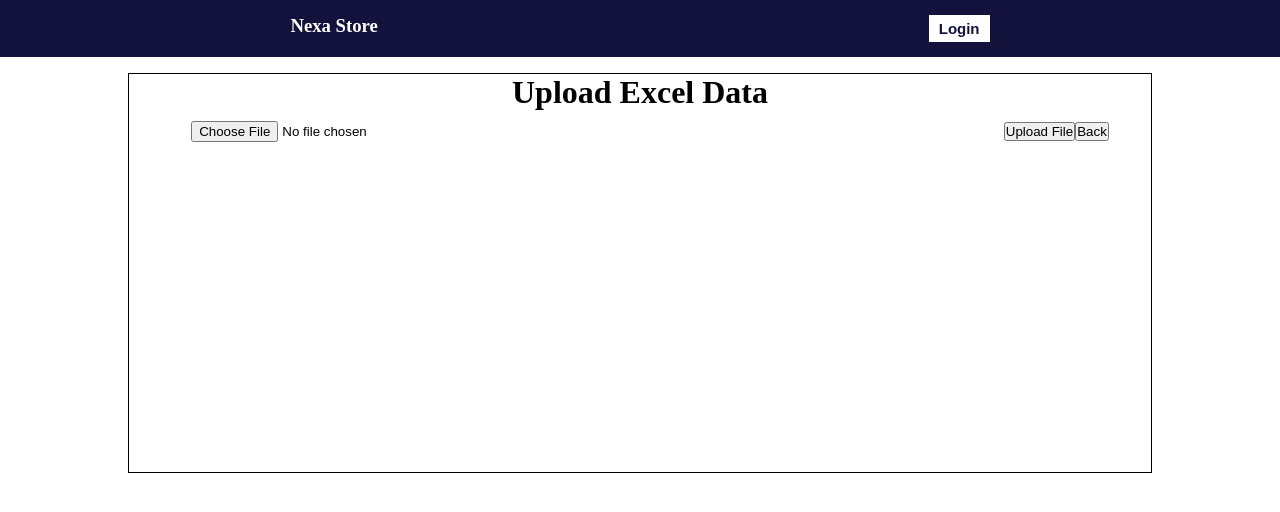
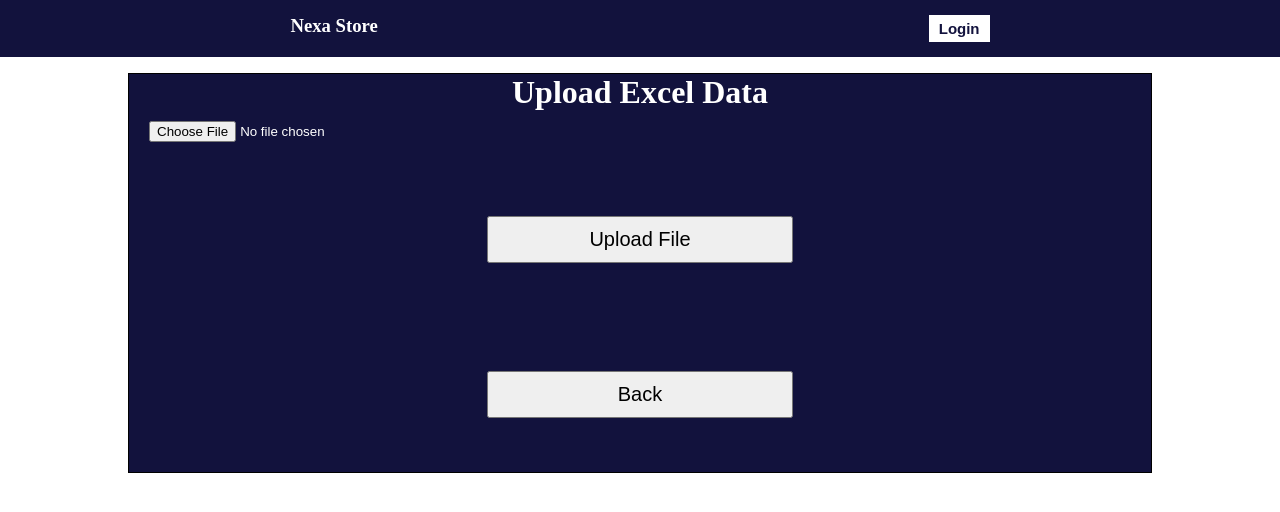
Before and after one commit to AkshitBhati/Nexa-store-project, a React (Vite) app: page /excel in a window 1280 px wide. Shown: the top 512 px of the page. Built offline with nearby package versions, Linux system fonts and the light colour scheme; no server answers.

Commit message:
excel sheet component styling

```diff
--- a/src/Components/ExcelData/Excel.css
+++ b/src/Components/ExcelData/Excel.css
@@ -5,4 +5,17 @@
     margin: auto;
     margin-top: 1rem;
     text-align: center;
+    background-color: rgb(18, 18, 61);
+    color: #fff;
+    display: flex;
+    flex-direction: column;
 }
+
+.excel__btn{
+    margin: 10px;
+    width: 30%;
+    padding: 10px;
+    margin: auto;
+    font-size: 20px;
+    cursor: pointer;
+}
--- a/src/Components/ExcelData/Excel.jsx
+++ b/src/Components/ExcelData/Excel.jsx
@@ -104,9 +104,9 @@
   return (
     <div className='excel'>
       <h1>Upload Excel Data</h1>
-      <input type='file' accept='.xlsx,.xls' onChange={handleUpload} />
-      <button onClick={handleSubmit}>Upload File</button>
-      <button onClick={backBtn}>Back</button>
+      <input type='file' accept='.xlsx,.xls' onChange={handleUpload} className="excel__input"/>
+      <button onClick={handleSubmit} className="excel__btn">Upload File</button>
+      <button onClick={backBtn} className="excel__btn">Back</button>
     </div>
   );
 };
```
